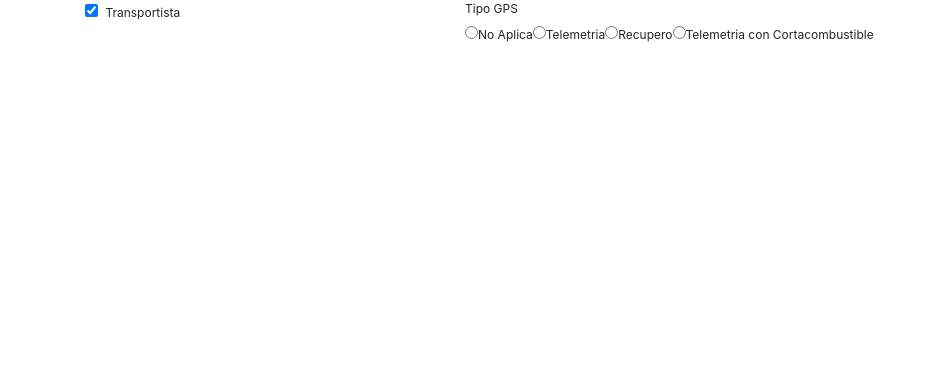
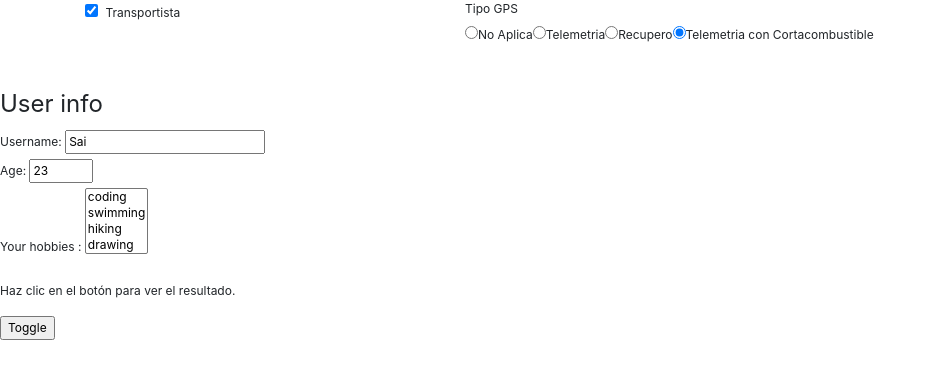
Before and after one commit to lissavcasas/carrier, a plain HTML site: page index.html in a window 1280 px wide. Both pictures are taken after a click on the checkbox "Transportista". Shown: the whole page, without its empty margins (0-936 px from the left). Drawn offline with nearby package versions, Linux system fonts and the light colour scheme.

Commit message:
solving exercises

```diff
--- a/index.html
+++ b/index.html
@@ -12,14 +12,16 @@
 </head>
 
 <body>
-  <div class="container">
+   <div class="container">
     <div class="row">
       <div class="form-group col-sm-4">
         <div class="col-input" style="width:100%;max-width:100%" data-column="CARRIER_FLG">
           <div class="input-checkbox">
+
             <input id="Form5c76e1da4fba5_carrier_flg_edit" name="carrier_flg_edit" data-editor="checkbox"
               data-field-name="CARRIER_FLG" data-legacy-field-name="CARRIER_FLG" data-pgui-legacy-validate="true" type="checkbox"
               value="on">
+
           </div>
           <label class="control-label" for="Form5c76e1da4fba5_carrier_flg_edit" data-column="CARRIER_FLG">
             Transportista
@@ -37,21 +39,67 @@
           <div class="pgui-field-options btn-group btn-group-xs btn-group-justified" data-toggle="buttons">
           </div>
         </label>
+
+
+
         <div class="col-input" style="width:100%;max-width:100%" data-column="GPS_TYPE_CODE">
           <div id="Form5c76e1da4fba5_gps_type_code_edit" data-editor="radio" data-editor-name="gps_type_code_edit"
             data-field-name="GPS_TYPE_CODE" data-inline="1" class="input-group" data-legacy-field-name="GPS_TYPE_CODE"
             data-pgui-legacy-validate="true"><label class="radio-inline js-value"><input type="radio" name="gps_type_code_edit"
                 value="NA" />No Aplica</label><label class="radio-inline js-value"><input type="radio" name="gps_type_code_edit"
                 value="TEL" />Telemetria</label><label class="radio-inline js-value"><input type="radio" name="gps_type_code_edit"
-                value="REC" />Recupero</label><label class="radio-inline js-value"><input type="radio" name="gps_type_code_edit"
-                value="TCC" />Telemetria con Cortacombustible</label></div>
+                value="REC" />Recupero</label>
+              <!--   <label class="radio-inline js-value">
+                  <input type="radio" name="gps_type_code_edit" value="TCC" />Telemetria
+                  con Cortacombustible</label> -->
+
+                <label class="radio-inline js-value" id="TCC">
+                    <input type="radio" name="gps_type_code_edit" value="TCC" />Telemetria
+                       con Cortacombustible</label>
+
+
+              </div>
         </div>
       </div>
     </div>
   </div>
 
 
+
+
+    <br />
+
+    <form id="example" action="#" onsubmit="return false">
+      <fieldset>
+        <legend>User info</legend>
+        <div>
+          <label for="username">Username:</label>
+          <input name="username" id="username" value="Sai" type="text">
+        </div>
+        <div>
+          <label for="age">Age:</label>
+          <input name="age" id="age" value="23" size="3" type="text">
+        </div>
+        <div><label for="hobbies">Your hobbies :</label>
+          <select name="hobbies" id="hobbies" multiple="multiple">
+            <option>coding</option>
+            <option>swimming</option>
+            <option>hiking</option>
+            <option>drawing</option>
+          </select>
+        </div>
+      </fieldset>
+    </form>
+
+    <br />
+    <p>Haz clic en el botón para ver el resultado.</p>
+    <input type="button" value="Toggle" onclick="showResult();" />
+
+
+  </html>
+  <script type="text/javascript" src="https://cdnjs.cloudflare.com/ajax/libs/prototype/1.7.3/prototype.js"></script>
   <script src="./main.js"></script>
+
 </body>
 
 </html>
--- a/main.js
+++ b/main.js
@@ -1,32 +1,45 @@
-/* function Form5c76e1da4fba5_initd(editors) {
 
-}
-function Form5c76e1da4fba5Validation(fieldValues, errorInfo) {
-  ; return true;
-} */
+const transportista = document.getElementById('Form5c76e1da4fba5_carrier_flg_edit')
+const gps = document.getElementById('Form5c76e1da4fba5_gps_type_code_edit')
 
-function Form5c76e1da4fba5_EditorValuesChanged(sender, editors) {
-
-  console.log(sender);
-  console.log(editors);
-
-  if (sender.getFieldName() == 'CARRIER_FLG') {
-    if (sender.getValue() == 0) {
-      console.log(sender.getValue());
-      editors['GPS_TYPE_CODE'].setValue('TCC');
-      editors['GPS_TYPE_CODE'].enabled(false);
-      editors['GPS_TYPE_CODE'].visible(false);
-      $('#GPS_TYPE_CODE_edit').next().show();
+const filteringLabel = (arr, boolean) => {
+  const arrElements = Object.values(arr.children)
+  arrElements.forEach(radio => {
+    if (radio.id === 'TCC') {
+      const input = Object.values(radio.children);
+      input[0].checked = boolean;
     }
-    else {
-      editors['GPS_TYPE_CODE'].enabled(true);
-      editors['GPS_TYPE_CODE'].visible(true);
-      $('#GPS_TYPE_CODE_edit').next().show();
-    }
-  }
+  })
+  return boolean
 }
 
-/* function Form5c76e1da4fba5_CalculateControlValues(editors) {
+transportista.addEventListener('change', () => {
+  filteringLabel(gps, transportista.checked)
+})
 
+
+/* Agregando función */
+function showResult() {
+  var value = $('age').getValue();
+  console.log(value);
+  alert("Tu edad es : " + value );
 }
- */
+
+
+/* if (sender.getFieldName() == 'CARRIER_FLG') {
+  var value = sender.getValue();
+  console.log(value);
+  if (value == true) {
+    console.log('es true');
+    editors['GPS_TYPE_CODE'].setValue('TCC');
+    editors['GPS_TYPE_CODE'].enabled(false);
+    editors['GPS_TYPE_CODE'].visible(false);
+    $('#GPS_TYPE_CODE_edit').next().show();
+  } else {
+    console.log('es false');
+    editors['GPS_TYPE_CODE'].setValue('NA');
+    editors['GPS_TYPE_CODE'].enabled(true);
+    editors['GPS_TYPE_CODE'].visible(true);
+    $('#GPS_TYPE_CODE_edit').next().hide();
+  }
+} */
```
